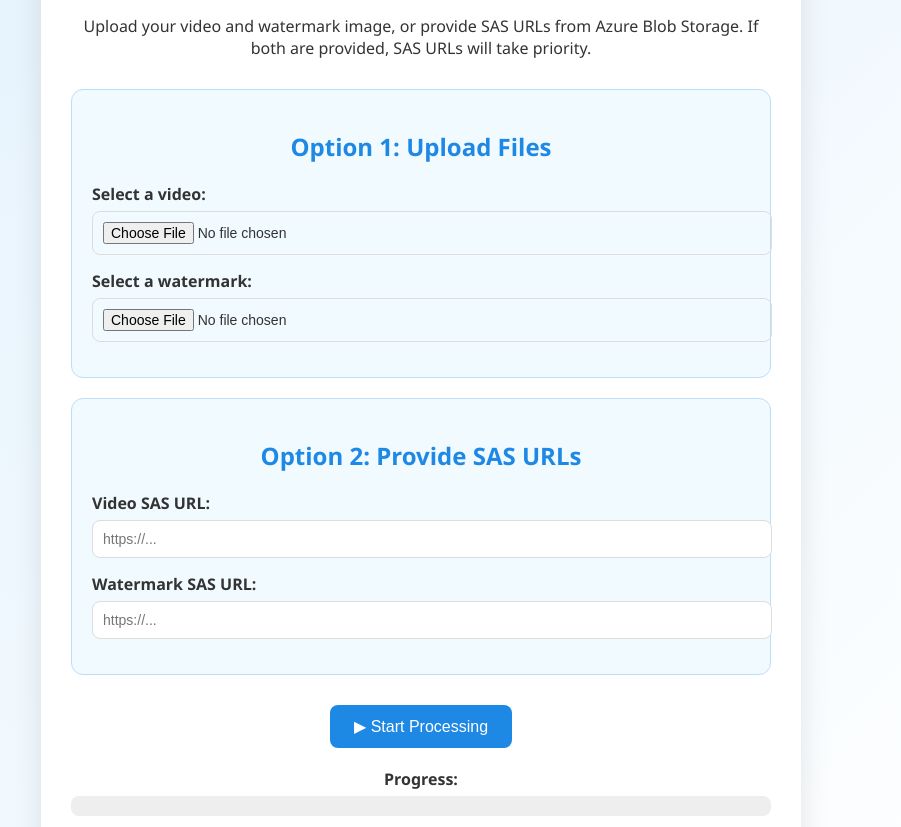
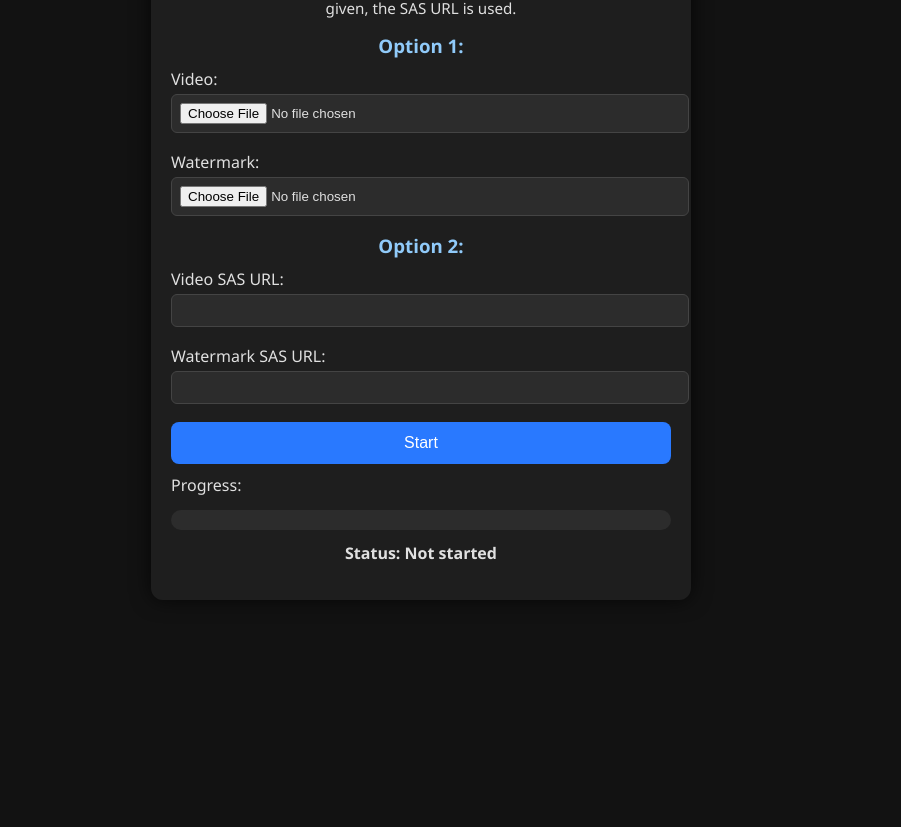
Before and after one commit to Milan232323/watermarking1, a plain HTML site: page frontend/index.html in a window 1280 px wide. Shown: the part 151-978 px from the top of the page, without its empty margins (219-1120 px from the left). After the commit the page ends 800 px from the top, so only its background shows below. Drawn offline with Linux system fonts and the light colour scheme.

Commit message:
visual changes 2

```diff
--- a/frontend/index.html
+++ b/frontend/index.html
@@ -9,43 +9,35 @@
 
 <body>
     <div class="container">
-        <h1>🎬 Watermark a Video!</h1>
-        <p class="description">
-            Upload your video and watermark image, or provide SAS URLs from Azure Blob Storage. If both are provided, SAS URLs will take priority.
+        <h2>Watermark a Video</h2>
+        <p class="instructions">
+            Upload a video and watermark image, or enter SAS URLs. If both are given, the SAS URL is used.
         </p>
 
-        <div class="card">
-            <h2>Option 1: Upload Files</h2>
-            <div class="input-group">
-                <label for="video_path">Select a video:</label>
+        <div class="inputs">
+            <h3>Option 1:</h3>
+            <label for="video_path">Video:</label>
             <input type="file" id="video_path" />
-            </div>
-            <div class="input-group">
-                <label for="image_path">Select a watermark:</label>
+
+            <label for="image_path">Watermark:</label>
             <input type="file" id="image_path" />
-            </div>
-        </div>
 
-        <div class="card">
-            <h2>Option 2: Provide SAS URLs</h2>
-            <div class="input-group">
+            <h3>Option 2:</h3>
             <label for="video_sas">Video SAS URL:</label>
-                <input type="text" id="video_sas" placeholder="https://..." />
-            </div>
-            <div class="input-group">
+            <input type="text" id="video_sas" />
+
             <label for="image_sas">Watermark SAS URL:</label>
-                <input type="text" id="image_sas" placeholder="https://..." />
-            </div>
-        </div>
+            <input type="text" id="image_sas" />
 
-        <div class="actions">
-            <button id="startButton">▶ Start Processing</button>
-            <div class="progress-container">
+            <button id="startButton">Start</button>
+
             <label for="progressBar">Progress:</label>
             <progress id="progressBar" value="0" max="100"></progress>
-            </div>
-            <button id="downloadVideo" style="display: none;">⬇ Download Video</button>
-            <button id="downloadThumbnail" style="display: none;">🖼 Download Thumbnail</button>
+
+            <p id="statusText">Status: Not started</p>
+
+            <button id="downloadVideo" style="display: none;">Download Video</button>
+            <button id="downloadThumbnail" style="display: none;">Download Thumbnail</button>
         </div>
     </div>
 
--- a/frontend/style.css
+++ b/frontend/style.css
@@ -1,94 +1,89 @@
 body {
-    font-family: 'Segoe UI', Tahoma, Geneva, Verdana, sans-serif;
+    font-family: 'Segoe UI', sans-serif;
     margin: 0;
     padding: 0;
-    background: linear-gradient(135deg, #e3f2fd, #ffffff);
-    color: #333;
+    height: 100vh;
+    background-color: #121212;
+    color: #e0e0e0;
+    display: flex;
+    justify-content: center;
+    align-items: center;
 }
 
 .container {
-    max-width: 700px;
-    margin: 50px auto;
-    padding: 30px;
-    background-color: #ffffff;
-    border-radius: 16px;
-    box-shadow: 0 10px 30px rgba(0, 0, 0, 0.1);
+    width: 90%;
+    max-width: 500px;
+    padding: 20px;
+    background: #1e1e1e;
+    border-radius: 12px;
+    box-shadow: 0 0 20px rgba(0, 0, 0, 0.7);
 }
 
-h1, h2 {
+h2, h3 {
+    color: #90caf9;
     text-align: center;
-    color: #1e88e5;
+    margin: 0.5em 0;
 }
 
-.description {
+.instructions {
     text-align: center;
-    margin-bottom: 30px;
+    font-size: 0.95em;
+    margin-bottom: 1em;
 }
 
-.card {
-    background: #f1faff;
-    border: 1px solid #bbdefb;
-    border-radius: 12px;
-    padding: 20px;
-    margin-bottom: 20px;
-}
-
-.input-group {
-    margin-bottom: 15px;
-}
-
-label {
+.inputs label {
     display: block;
-    font-weight: 600;
-    margin-bottom: 6px;
+    margin-top: 10px;
+    margin-bottom: 4px;
 }
 
 input[type="file"],
 input[type="text"] {
     width: 100%;
-    padding: 10px;
-    border: 1px solid #ddd;
-    border-radius: 8px;
-    font-size: 14px;
+    padding: 8px;
+    margin-bottom: 8px;
+    background-color: #2c2c2c;
+    border: 1px solid #444;
+    border-radius: 6px;
+    color: #e0e0e0;
 }
 
 button {
-    padding: 12px 24px;
+    width: 100%;
+    margin-top: 10px;
+    padding: 12px;
     font-size: 16px;
-    background-color: #1e88e5;
+    background-color: #2979ff;
+    border: none;
     color: white;
-    border: none;
     border-radius: 8px;
     cursor: pointer;
-    transition: background 0.3s;
-    margin-top: 10px;
+    transition: background 0.3s ease;
 }
 
 button:hover {
     background-color: #1565c0;
 }
 
-.progress-container {
-    margin: 20px 0;
-}
-
 progress {
     width: 100%;
     height: 20px;
-    border-radius: 8px;
+    margin-top: 10px;
     appearance: none;
 }
 
 progress::-webkit-progress-bar {
-    background-color: #eee;
-    border-radius: 8px;
+    background-color: #2c2c2c;
+    border-radius: 10px;
 }
 
 progress::-webkit-progress-value {
-    background-color: #42a5f5;
-    border-radius: 8px;
+    background-color: #64b5f6;
+    border-radius: 10px;
 }
 
-.actions {
+#statusText {
+    margin-top: 10px;
     text-align: center;
+    font-weight: bold;
 }
```
Lines whose indentation alone changed are shown as unchanged.
